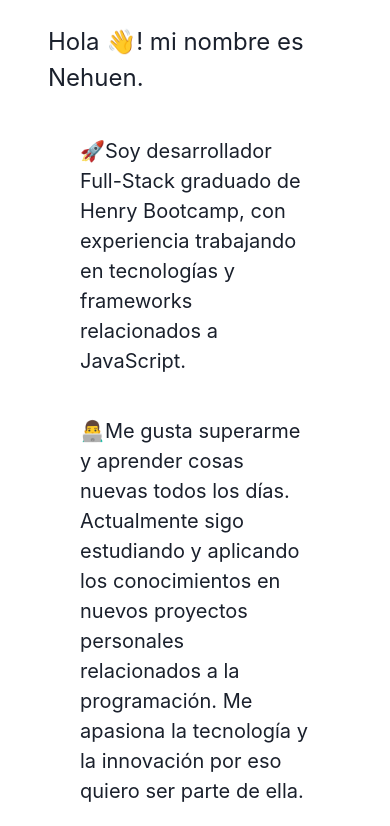
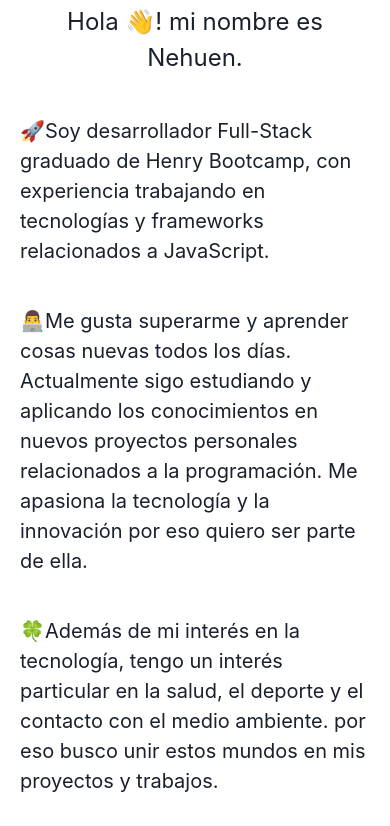
Before and after one commit to nehuenmorales/Portafolio-NehuenMorales, a React (Create React App) app: page / in a window 390 px wide. Shown: the part 878-1704 px from the top of the page. Built offline with nearby package versions, Linux system fonts and the light colour scheme.

Commit message:
responsive about

```diff
--- a/src/components/Skils/Skils.jsx
+++ b/src/components/Skils/Skils.jsx
@@ -9,7 +9,7 @@ import SkilCard from "./SkilCard";
 export default function Skils() {
     return (
         <div>
-            <Heading className={s.head} m={10}>Skils</Heading>
+            <Heading className={s.head} m={10}>Skills</Heading>
             <div className={s.container}>
                 {
                     skils.map((e) => {
--- a/src/components/about/About.jsx
+++ b/src/components/about/About.jsx
@@ -45,19 +45,19 @@ export default function About() {
                 :
                 <div className={s.margin}>
                     <div className={s.container} >
-                        <Box m={5} w='100%'>
+                        <Box w='100%'>
                             <Heading className={s.heading} mb={4}>Acerca de mi</Heading>
-                            <Text className={s.hola} fontSize='2xl' m={2}>
+                            <Text className={s.holacelu} fontSize='2xl'>
                                 Hola 👋! mi nombre es Nehuen.
                             </Text>
-                            <Text className={s.text} m={10} fontSize='xl'>
+                            <Text className={s.text} mb={10} mt={10} fontSize='xl'>
                                 🚀Soy desarrollador Full-Stack graduado de Henry Bootcamp, con experiencia trabajando en tecnologías y frameworks relacionados a JavaScript.
                             </Text>
-                            <Text className={s.text} m={10} fontSize='xl'>
+                            <Text className={s.text} mb={10} fontSize='xl'>
                                 👨‍💻Me gusta superarme y aprender cosas nuevas todos los días. Actualmente sigo estudiando y aplicando los conocimientos en nuevos proyectos personales relacionados a la programación.
                                 Me apasiona la tecnología y la innovación por eso quiero ser parte de ella.
                             </Text>
-                            <Text className={s.text} m={10} fontSize='xl'>
+                            <Text className={s.text} mb={10} fontSize='xl'>
                                 🍀Además de mi interés en la tecnología, tengo un interés particular en la salud, el deporte y el contacto con el medio ambiente. por eso busco unir estos mundos en mis proyectos y trabajos.
                             </Text>
                         </Box>
--- a/src/components/about/About.module.css
+++ b/src/components/about/About.module.css
@@ -18,12 +18,20 @@
     -webkit-text-fill-color: transparent;
 }
 .hola{
-        display: flex;
+    display: flex;
     justify-content: center;
     align-items: center;
 }
 .text{
-            display: flex;
+    display: flex;
     justify-content: center;
     align-items: center;
+
 }
+
+.holacelu{
+    display: flex;
+    justify-content: center;
+    align-items: center;
+    text-align: center;
+}
```
